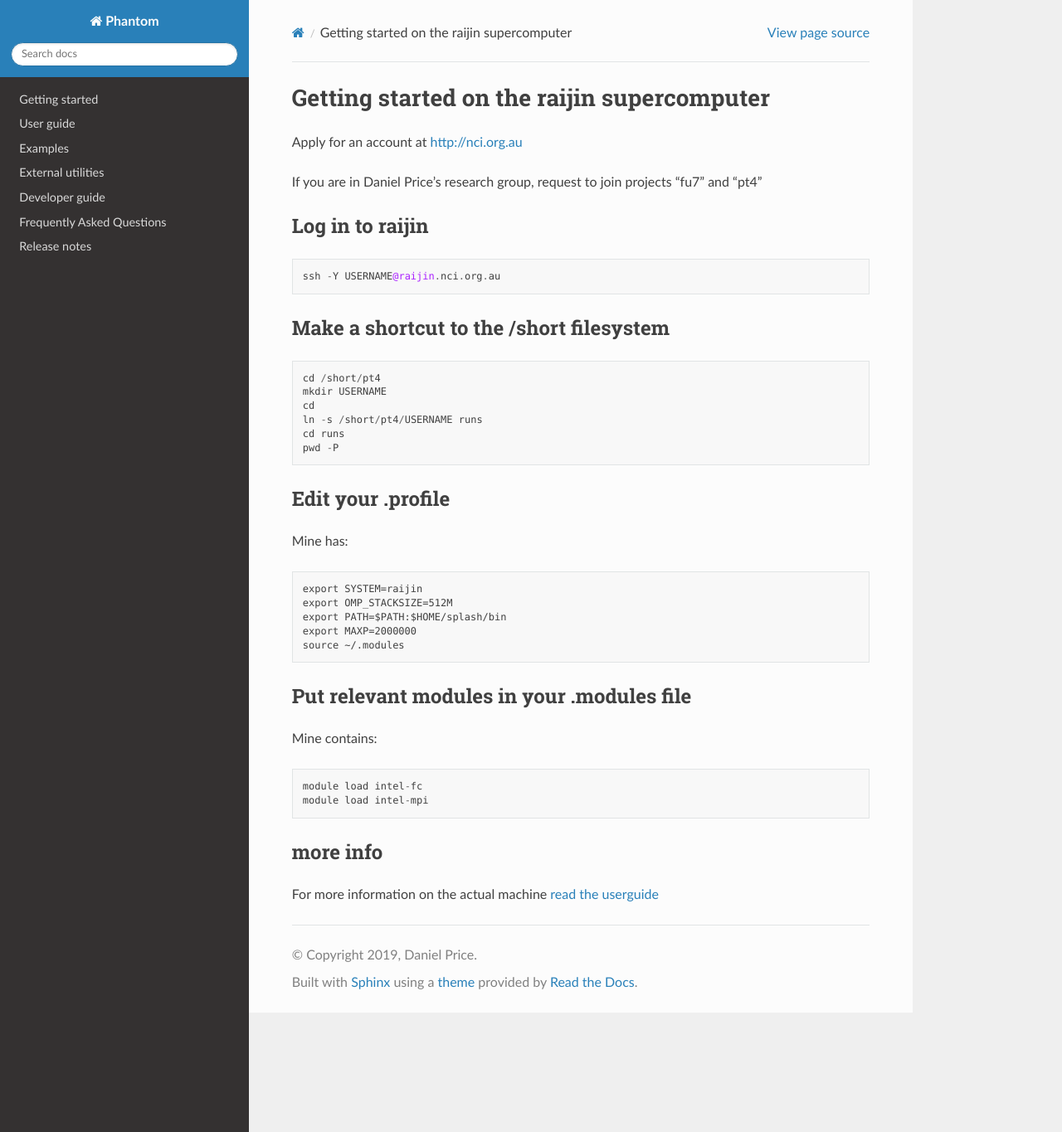
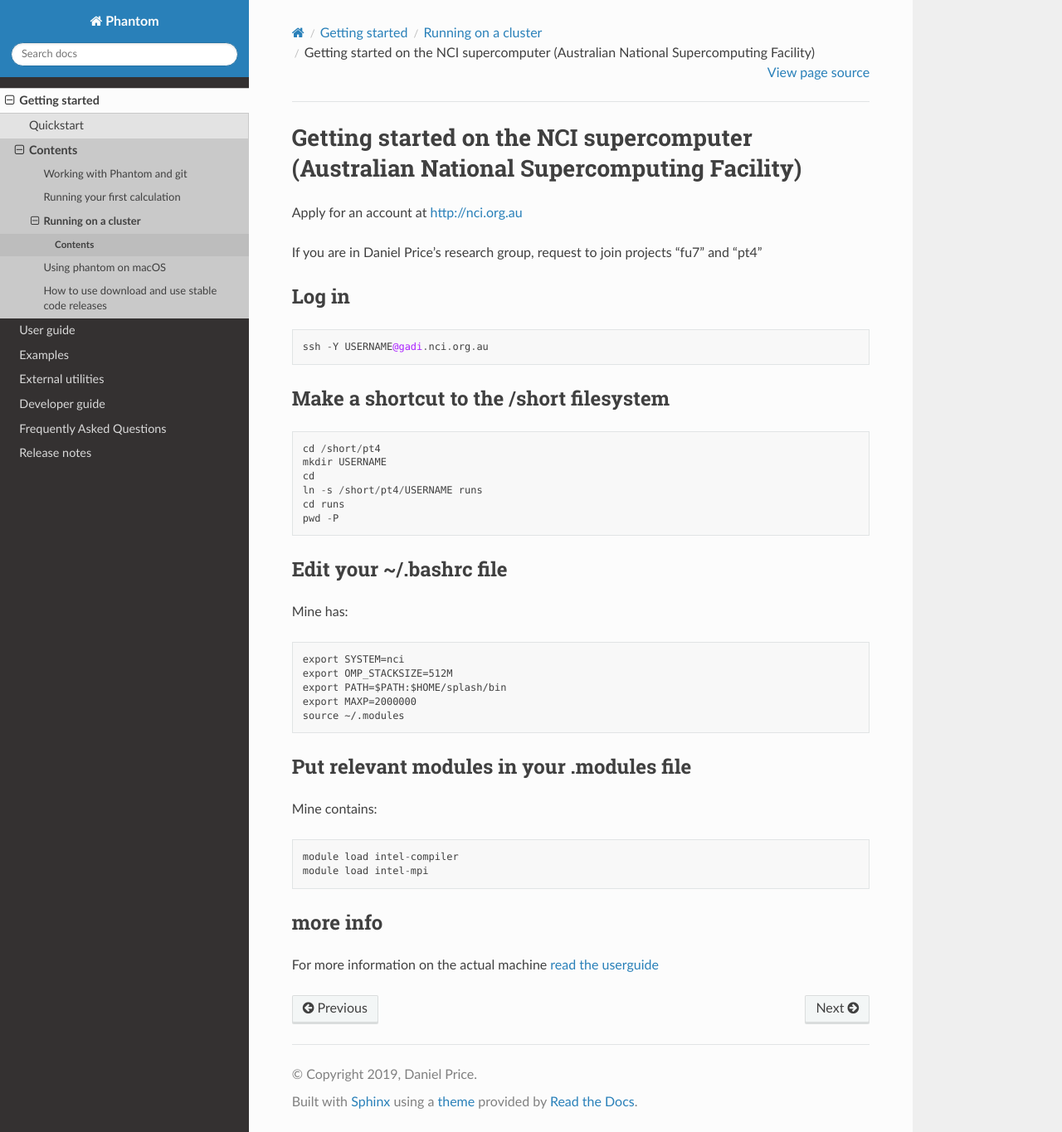
Before and after one commit to danieljprice/phantom, a Sphinx documentation site: the page built from docs/nci.rst, in a window 1280 px wide and 1365 px high. Shown: the whole window at 83% size. Built offline with Sphinx 7.4.7 and the Read the Docs theme 2.0.0, drawn with Linux system fonts in a browser that asks for light colours; pages that are not in the unit, such as notebooks, are missing from menus.

Commit message:
(docs) updated info for gadi instead of raijin

```diff
--- a/docs/nci.rst
+++ b/docs/nci.rst
@@ -1,17 +1,17 @@
-Getting started on the raijin supercomputer
-===========================================
+Getting started on the NCI supercomputer (Australian National Supercomputing Facility)
+======================================================================================
 
 Apply for an account at http://nci.org.au
 
 If you are in Daniel Price’s research group, request to join projects
 “fu7” and “pt4”
 
-Log in to raijin
-----------------
+Log in
+-------
 
 ::
 
-   ssh -Y USERNAME@raijin.nci.org.au
+   ssh -Y USERNAME@gadi.nci.org.au
 
 Make a shortcut to the /short filesystem
 ----------------------------------------
@@ -25,14 +25,14 @@
    cd runs
    pwd -P
 
-Edit your .profile
+Edit your ~/.bashrc file
 ------------------
 
 Mine has:
 
 ::
 
-   export SYSTEM=raijin
+   export SYSTEM=nci
    export OMP_STACKSIZE=512M
    export PATH=$PATH:$HOME/splash/bin
    export MAXP=2000000
@@ -45,11 +45,11 @@
 
 ::
 
-   module load intel-fc
+   module load intel-compiler
    module load intel-mpi
 
 more info
 ---------
 
 For more information on the actual machine `read the
-userguide <https://opus.nci.org.au/display/Help/Raijin+User+Guide>`__
+userguide <https://opus.nci.org.au/display/Help/Gadi+User+Guide>`__
--- a/docs/running-clusters.rst
+++ b/docs/running-clusters.rst
@@ -12,6 +12,6 @@
    ozstar
    monarch
    pawsey
-   raijin
+   nci
    DiAL
    g2
```
